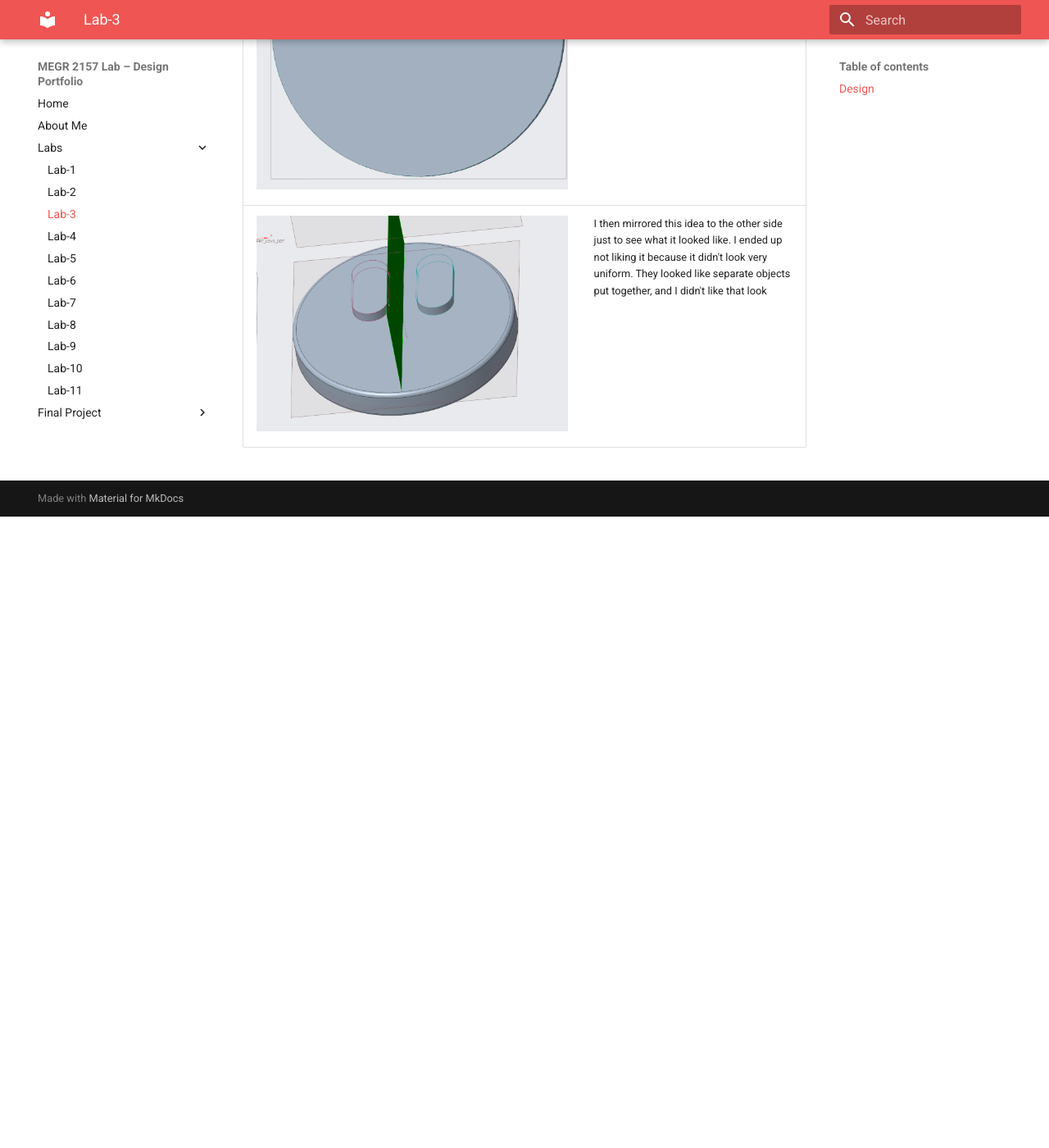
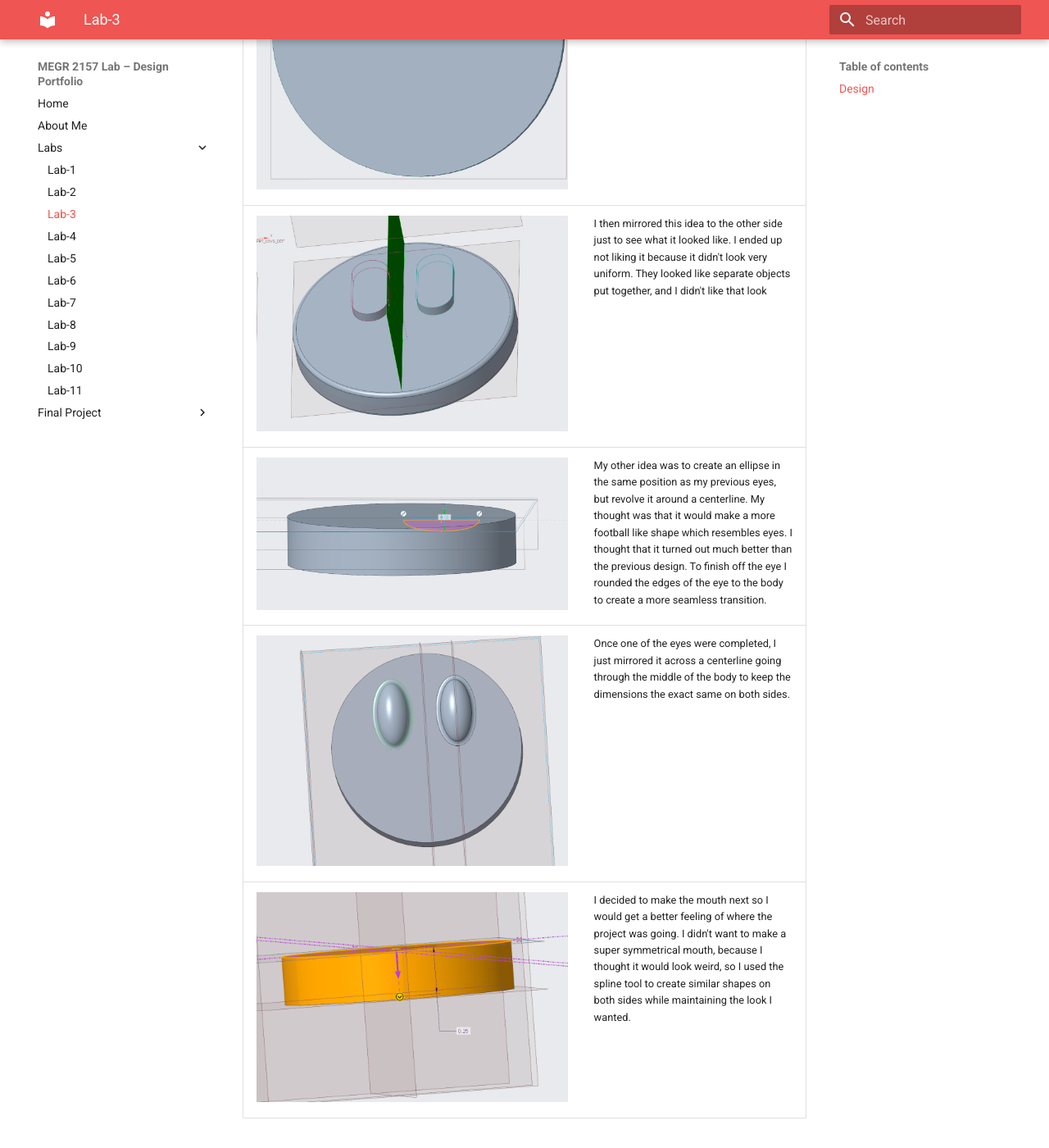
Before and after one commit to AndyChwalik/andy-chwalik-portfolio, an MkDocs documentation site: the page built from docs/Labs/L03/index.md, in a window 1280 px wide and 1400 px high, scrolled down 1396 px. Shown: the whole window at 82% size. Built offline with MkDocs 1.6.1 and Material for MkDocs 9.7.7, drawn with Linux system fonts in a browser that asks for light colours; before the commit the page ends 2026 px from its top, so only the background shows below that.

Commit message:
Update index.md

```diff
--- a/docs/Labs/L03/index.md
+++ b/docs/Labs/L03/index.md
@@ -57,4 +57,37 @@ I couldn't land on an object I wanted to 3D print initially, but I decided to do
       </p>
     </td>
   </tr>
+  </tr>
+    <tr>
+    <td style="width:60%;">
+      <img src="eye_revolve1.png" alt="constraints" style="width:100%; height:auto;">
+    </td>
+    <td style="width:40%; vertical-align:top;">
+      <p>
+        My other idea was to create an ellipse in the same position as my previous eyes, but revolve it around a centerline. My thought was that it would make a more football like shape which resembles eyes. I thought that it turned out much better than the previous design. To finish off the eye I rounded the edges of the eye to the body to create a more seamless transition.
+      </p>
+    </td>
+  </tr>
+    </tr>
+    <tr>
+    <td style="width:60%;">
+      <img src="both_eyes.png" alt="constraints" style="width:100%; height:auto;">
+    </td>
+    <td style="width:40%; vertical-align:top;">
+      <p>
+        Once one of the eyes were completed, I just mirrored it across a centerline going through the middle of the body to keep the dimensions the exact same on both sides.
+      </p>
+    </td>
+  </tr>
+    </tr>
+    <tr>
+    <td style="width:60%;">
+      <img src="body_extrude.png" alt="constraints" style="width:100%; height:auto;">
+    </td>
+    <td style="width:40%; vertical-align:top;">
+      <p>
+        I decided to make the mouth next so I would get a better feeling of where the project was going. I didn't want to make a super symmetrical mouth, because I thought it would look weird, so I used the spline tool to create similar shapes on both sides while maintaining the look I wanted.
+      </p>
+    </td>
+  </tr>
 </table>
```
